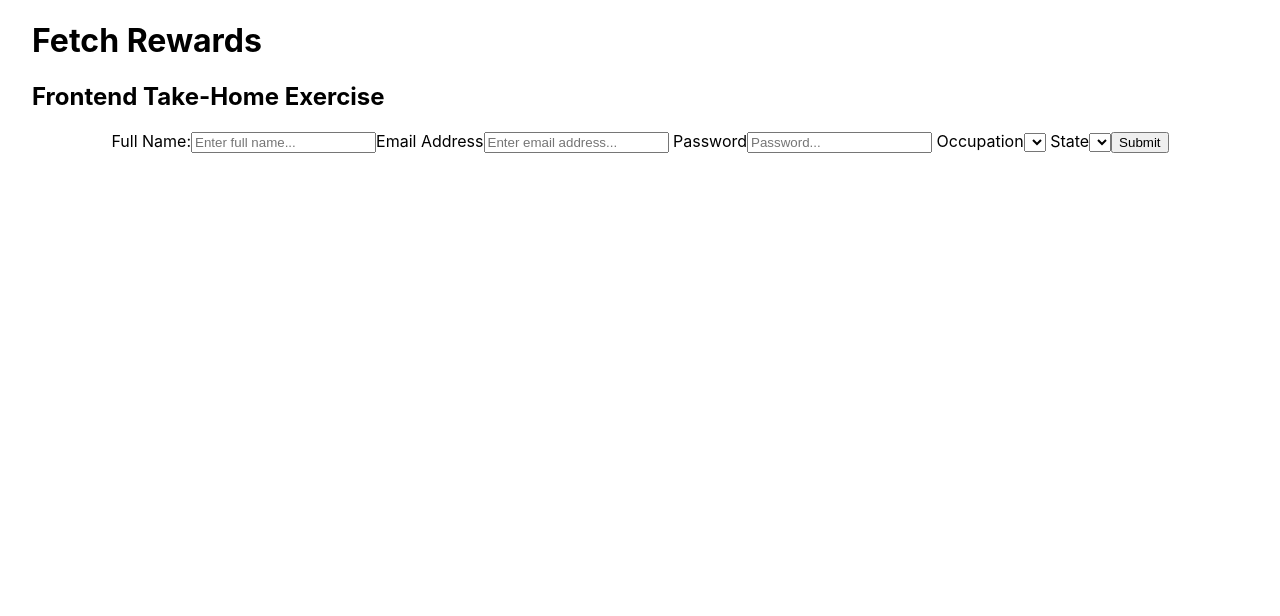
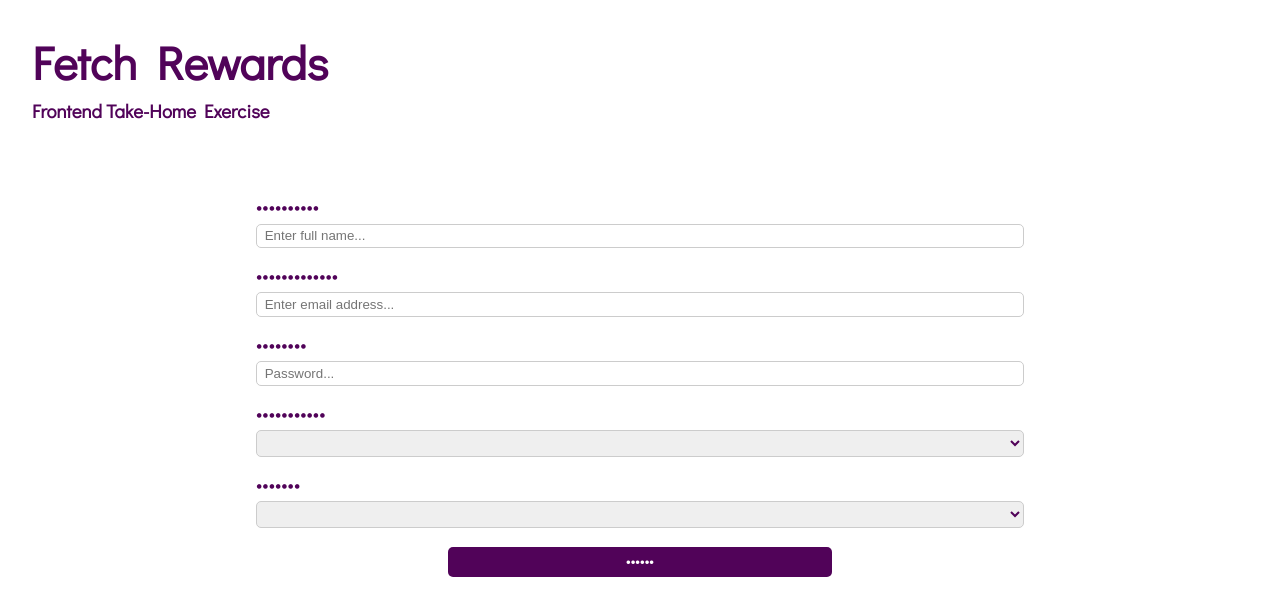
Before and after one commit to RobertObrochta/FetchRewardsTHTest, a React (Create React App) app in the folder exercise/: page / in a window 1280 px wide. Shown: the top 616 px of the page. Built offline with nearby package versions, Linux system fonts and the light colour scheme.

Commit message:
Finished form control and CSS

```diff
--- a/exercise/public/index.html
+++ b/exercise/public/index.html
@@ -3,6 +3,7 @@
   <head>
     <meta charset="utf-8" />
     <link rel="icon" href="%PUBLIC_URL%/favicon.ico" />
+    <link href='https://fonts.googleapis.com/css?family=Didact Gothic' rel='stylesheet'>
     <meta name="viewport" content="width=device-width, initial-scale=1" />
     <meta name="theme-color" content="#000000" />
     <meta
--- a/exercise/src/components/Form.js
+++ b/exercise/src/components/Form.js
@@ -1,5 +1,5 @@
 import Completed from './Completed';
-import { useState, useEffect } from 'react';
+import { useState, useEffect, useRef } from 'react';
 
 const Form = () => {
     const [visitor, setVisitor] = useState({
@@ -10,6 +10,9 @@
         state: ''
     });
 
+    const [formErrors, setFormErrors] = useState({}); // builds up the errors, but doeos not change the form style until submit is hit.
+    const initialRender = useRef(true);
+
     // fields to be fed into visitor object once submitted and complete
     const [fullName, setFullName] = useState('');
     const [password, setPassword] = useState('');
@@ -17,8 +20,9 @@
     const [occupation, setOccupation] = useState('');
     const [state, setState] = useState('');
 
-    const submitForm = () => { // POST will be here, upload whole state of visitor as a JSON object within the request body
-        console.log("Submitting form...");
+    const [formSubmitted, setFormSubmitted] = useState(false);
+
+    const submitForm = () => { // TODO: POST will be here, upload whole state of visitor as a JSON object within the request body
         setVisitor({
             name: fullName,
             password: password,
@@ -26,21 +30,40 @@
             occupation: occupation,
             state: state
         });
+        console.log("Submitting form... with user info:", visitor);
     }
 
     const validationHandler = () => {
-        return checkForCompleteForm(visitor.name, visitor.password, visitor.email, visitor.occupation, visitor.state);
+        setFormSubmitted(true);
+        return checkForCompleteForm(fullName, password, email, occupation, state);
     }
 
     const checkForCompleteForm = (fullName, password, email, occupation, state) => {
-        if (fullName.length >= 1 && password.length >= 1 && email.length >= 1 && occupation.length >= 1 && state.length >= 1){
+        let errors = {}; // update formErrors with this value
+
+        if (formErrors === {}){
             return true;
         }
-        console.log("Form isn't complete"); // add some sort of red boxes to the forms that the user missed
+        else{
+            if (fullName === ''){errors["name"] = "Name cannot be empty."}
+            if (password === ''){errors["password"] = "Password cannot be empty."}
+            if (email === ''){errors["email"] = "Email cannot be empty."} // TODO: check for email format
+            if (occupation === ''){errors["occupation"] = "Please select an occupation."}
+            if (state === ''){errors["state"] = "Please select a state."}
+        setFormErrors(errors);
+        }
         return false;
     }
 
-    if (validationHandler === true){
+    useEffect(() => {
+        if (initialRender.current){
+            initialRender.current = false;
+            return;
+        }
+        checkForCompleteForm(fullName, password, email, occupation, state);
+    }, [fullName, password, email, occupation, state])
+
+    if (validationHandler === true){ // if no errors
         submitForm();
         return (
             <Completed/>
@@ -50,35 +73,38 @@
     return(
         <div id="Form">
             <form className="neat-form">
-                <label>
-                    Full Name:
-                    <input type="text" name="name" placeholder='Enter full name...' onChange={(e) => setFullName(e.target.value)}/>
+                <label>Full Name:
+                    {formSubmitted && <p className = "form-error">{formErrors["name"]}</p>}
+                    <input type="text" name="name" placeholder='Enter full name...' style={formSubmitted && formErrors["name"] ? {borderColor: "red"} : null}
+                    onChange={(e) => setFullName(e.target.value)} />
                 </label>
-                <label>
-                    Email Address
-                    <input type="text" name="email" placeholder='Enter email address...' onChange={(e) => setEmail(e.target.value)}/>
+                <label>Email Address
+                    {formSubmitted && <p className = "form-error">{formErrors["email"]}</p>}
+                    <input type="email" name="email" placeholder='Enter email address...' style={formSubmitted && formErrors["email"] ? {borderColor: "red"} : null}
+                    onChange={(e) => setEmail(e.target.value)}/>
                 </label>
-                <label> {/* Make this masked with an eye thing */}
-                    Password
-                    <input type="text" name="password" placeholder='Password...' onChange={(e) => setPassword(e.target.value)}/>
+                <label>Password
+                    {formSubmitted && <p className = "form-error">{formErrors["password"]}</p>}
+                    <input type="password" name="password" placeholder='Password...' style={formSubmitted && formErrors["password"] ? {borderColor: "red"} : null}
+                    onChange={(e) => setPassword(e.target.value)}/>
                 </label>
-                <label> {/* map function ==> option from the GET request */}
-                    Occupation
-                    <select name="password" placeholder='Select an occupation...' onChange={(e) => setOccupation(e.target.value)}>
-
+                <label> {/* TODO map function ==> option from the GET request */}Occupation
+                {formSubmitted && <p className = "form-error">{formErrors["occupation"]}</p>
+                    }
+                    <select name="occupation" placeholder='Select an occupation...' style={formSubmitted && formErrors["occupation"] ? {borderColor: "red"} : null}
+                    onChange={(e) => setOccupation(e.target.value)}>
                     </select>
                 </label>
-                <label> {/* map function ==> option from the GET request */}
-                    State
-                    <select name="password" placeholder='Select a state...' onChange={(e) => setState(e.target.value)}>
-
+                <label> {/* TODO map function ==> option from the GET request */} State
+                {formSubmitted && <p className = "form-error">{formErrors["state"]}</p>}
+                    <select name="state" placeholder='Select a state...' style={formSubmitted && formErrors["state"] ? {borderColor: "red"} : null}
+                    onChange={(e) => setState(e.target.value)}>
                     </select>
                 </label>
-                <input type="submit" value="Submit" onSubmit={validationHandler}/>
+                <button type ="button" value="Submit" onClick={validationHandler}>Submit</button>
             </form>
         </div>
     )
-
 }
 
 export default Form;
--- a/exercise/src/components/Header.js
+++ b/exercise/src/components/Header.js
@@ -2,7 +2,7 @@
     return(
         <div id="Header">
             <h1>Fetch Rewards</h1>
-            <h2>Frontend Take-Home Exercise</h2>
+            <h3>Frontend Take-Home Exercise</h3>
         </div>
     )
 
--- a/exercise/src/index.css
+++ b/exercise/src/index.css
@@ -1,6 +1,6 @@
 body {
   margin: 0;
-  font-family: -apple-system, BlinkMacSystemFont, 'Segoe UI', 'Roboto', 'Oxygen',
+    font-family: 'Didact Gothic', -apple-system, BlinkMacSystemFont, 'Segoe UI', 'Roboto', 'Oxygen',
     'Ubuntu', 'Cantarell', 'Fira Sans', 'Droid Sans', 'Helvetica Neue',
     sans-serif;
   -webkit-font-smoothing: antialiased;
@@ -9,15 +9,61 @@
 
 #Header{
   text-align: left;
-  margin: 0 0 0 2.5%;
+  padding: 0 0 0 2.5%;
+  color: #510359;
+  font-weight: bolder;
+}
+
+#Header h1{
+  margin-bottom: -1%;
+  font-size: 290%;
 }
 
 #Form{
-
+  -webkit-text-security: disc;
+  padding: 4% 20%;
+  color: #510359;
+  font-size: larger;
 }
 
-.neat-form{
+.form-error {
+  color:red;
+  font-size: small;
+  margin: auto
+}
 
+.neat-form, label{
+  text-align: left;
+}
+
+input[type=text], input[type=password], input[type=email], select {
+width: 100%;
+padding: 0.5% 1%;
+margin: 0.7% 0 1.8% 0;
+display: inline-block;
+border: 1px solid #ccc;
+border-radius: 5px;
+box-sizing: border-box;
+color: #510359;
+}
+
+#Form button {
+width: 50%;
+background-color: #510359;
+color: white;
+padding: 1% 1%;
+margin: 0.7% 0 1.8% 25%;
+border: none;
+border-radius: 5px;
+cursor: pointer;
+text-align: center;
+transition: 260ms;
+}
+
+/* Add a background color to the submit button on mouse-over */
+#Form button:hover {
+background-color: #ffa900;
+transition: 330ms;
 }
 
 code {
```
Also changed, not shown: 1 other file (tests, documents, lock files or other folders).
